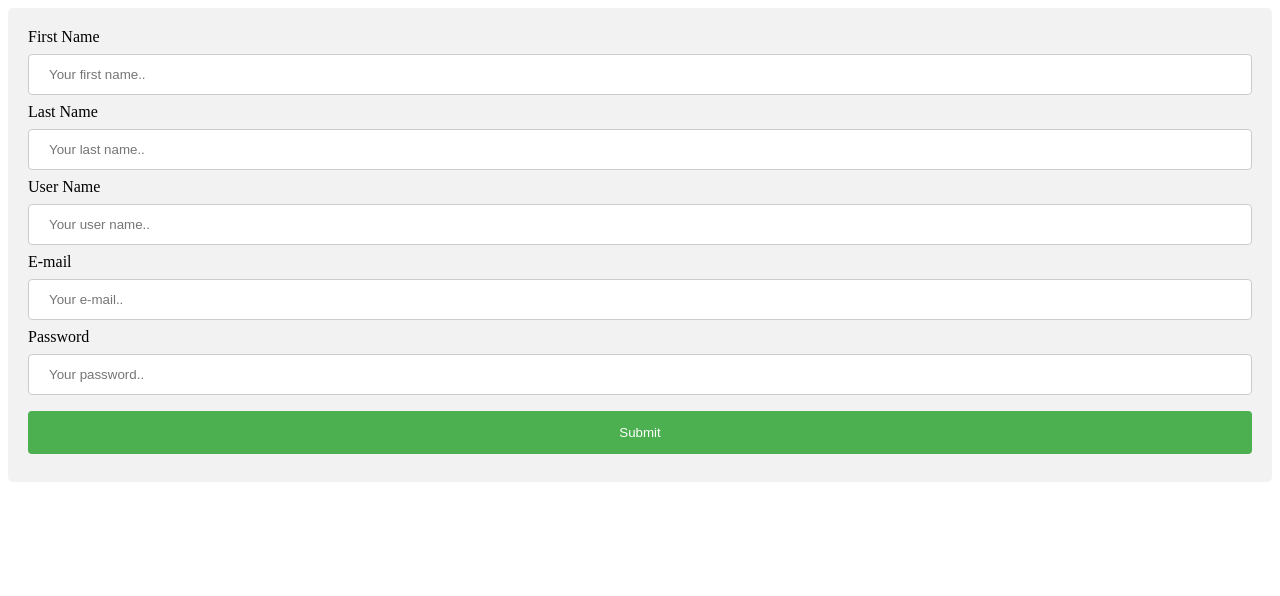
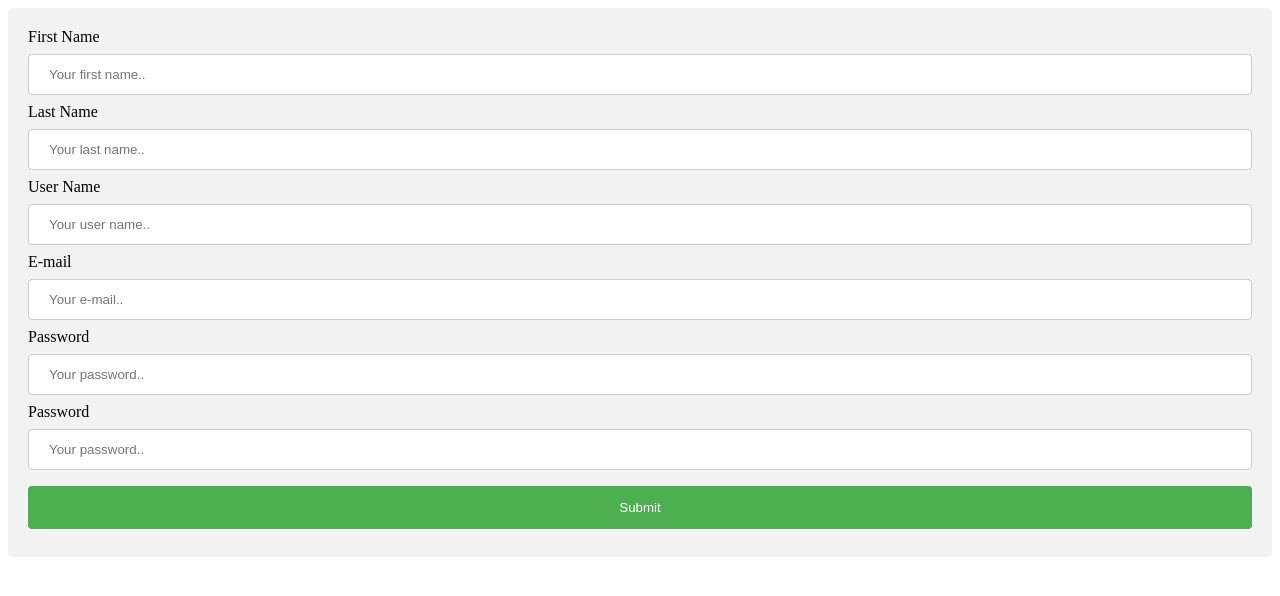
Before and after one commit to thuyiya/mor_angular_2018, an Angular app: page / in a window 1280 px wide. Shown: the top 596 px of the page. Built offline with nearby package versions, Linux system fonts and the light colour scheme.

Commit message:
new password

```diff
--- a/src/app/user/sign-in/sign-in.component.html
+++ b/src/app/user/sign-in/sign-in.component.html
@@ -15,6 +15,9 @@
       <label for="pword">Password</label>
       <input type="password" name="pword" placeholder="Your password..">
 
+      <label for="pword">Password</label>
+      <input type="password" name="pword" placeholder="Your password..">
+
 
       <input type="submit" value="Submit">
     </form>
```
